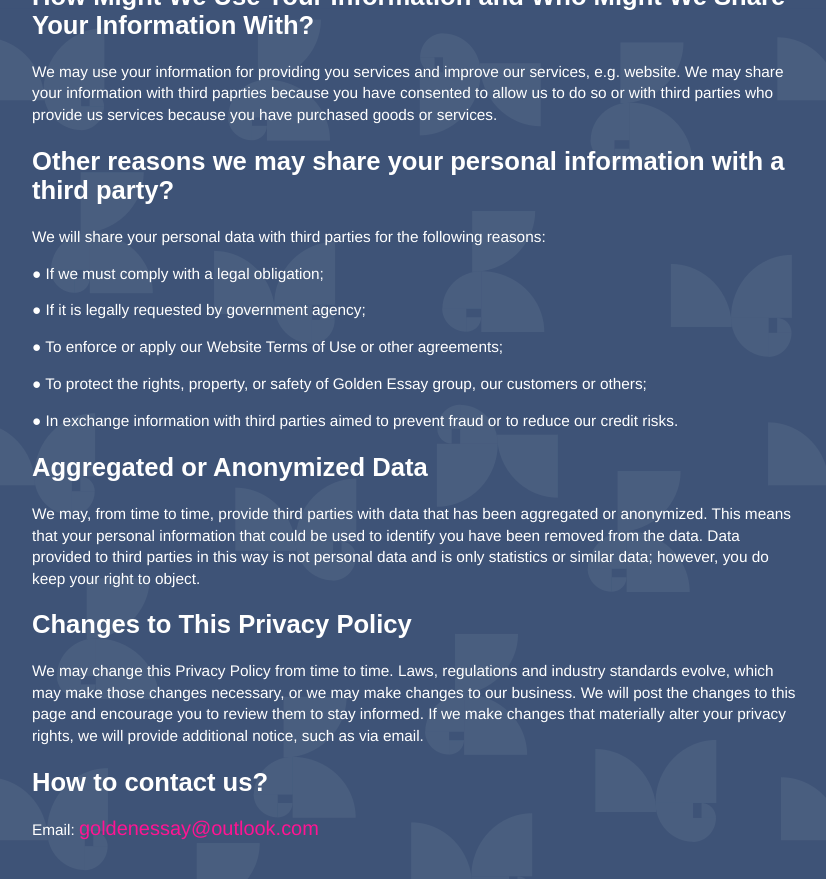
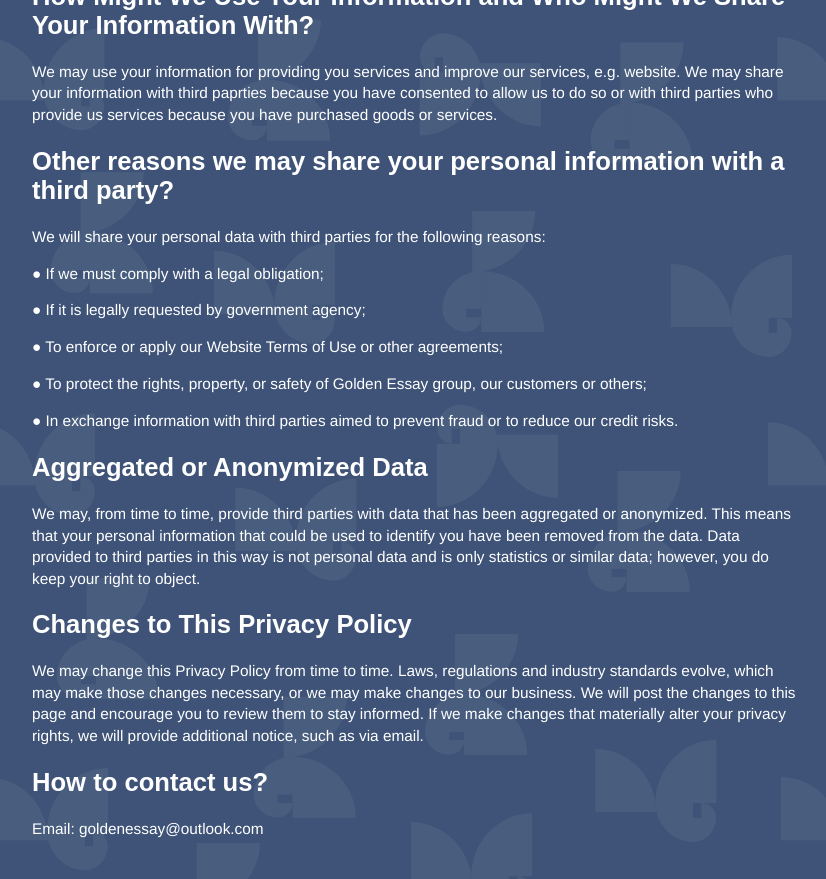
Before and after one commit to GoldenEssay/GoldenEssay.github.io, a Jekyll site: the page built from privacy_EN/index.html, in a window 1280 px wide and 900 px high, scrolled down 2220 px. Shown: the top 879 px of the window, without its empty margins (224-1050 px from the left). Built offline with Jekyll 4.4.1, drawn with Linux system fonts in a browser that asks for light colours.

Commit message:
Update index.html

```diff
--- a/privacy_EN/index.html
+++ b/privacy_EN/index.html
@@ -108,6 +108,6 @@
         changes that materially alter your privacy rights, we will provide
         additional notice, such as via email.</p>
       <h2>How to contact us?</h2>
-      <p>Email: <a class="colorlink" href="mailto:goldenessay@outlook.com">goldenessay@outlook.com</p>
+      <p>Email: goldenessay@outlook.com</p>
 
 		</div><!-- /.container -->
```
